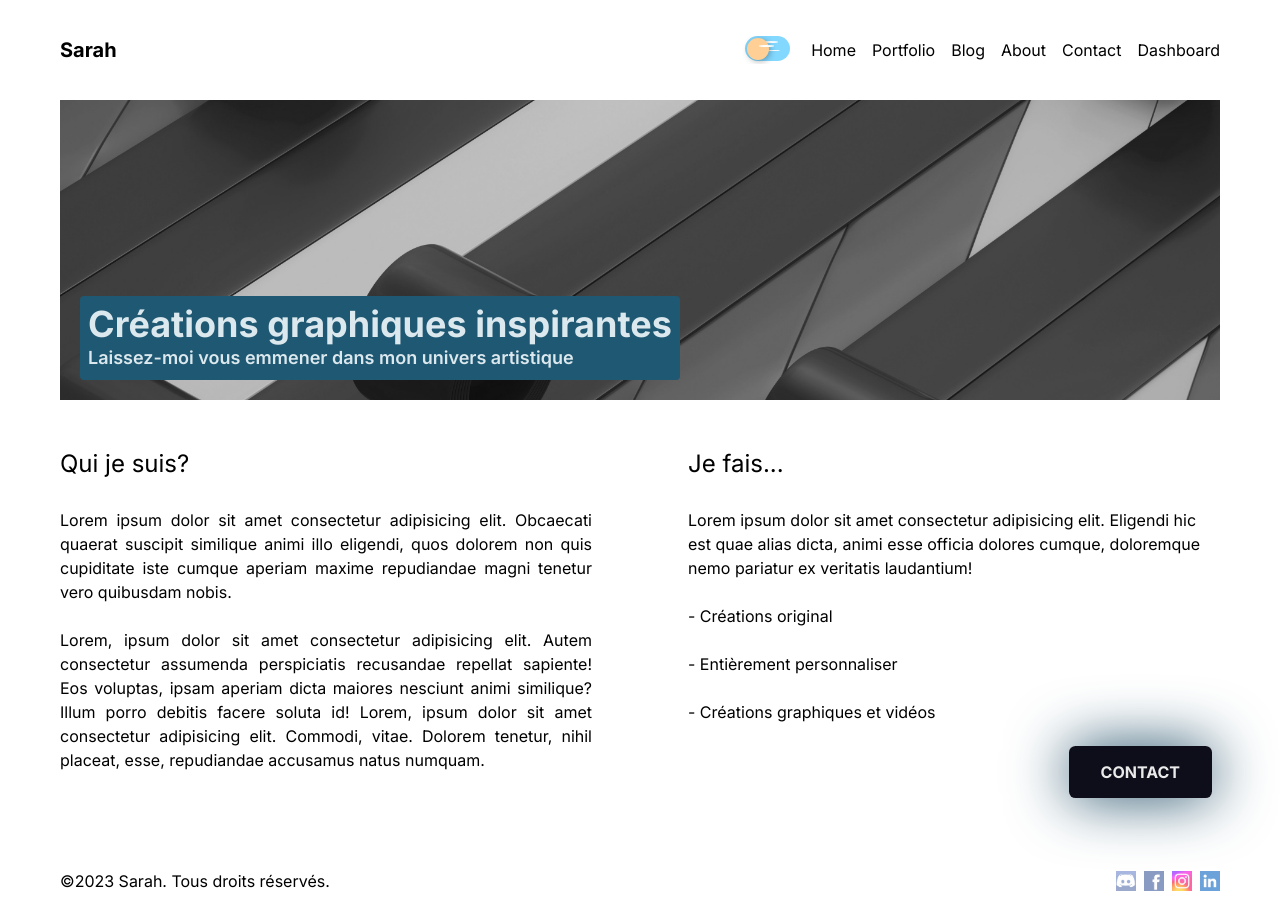
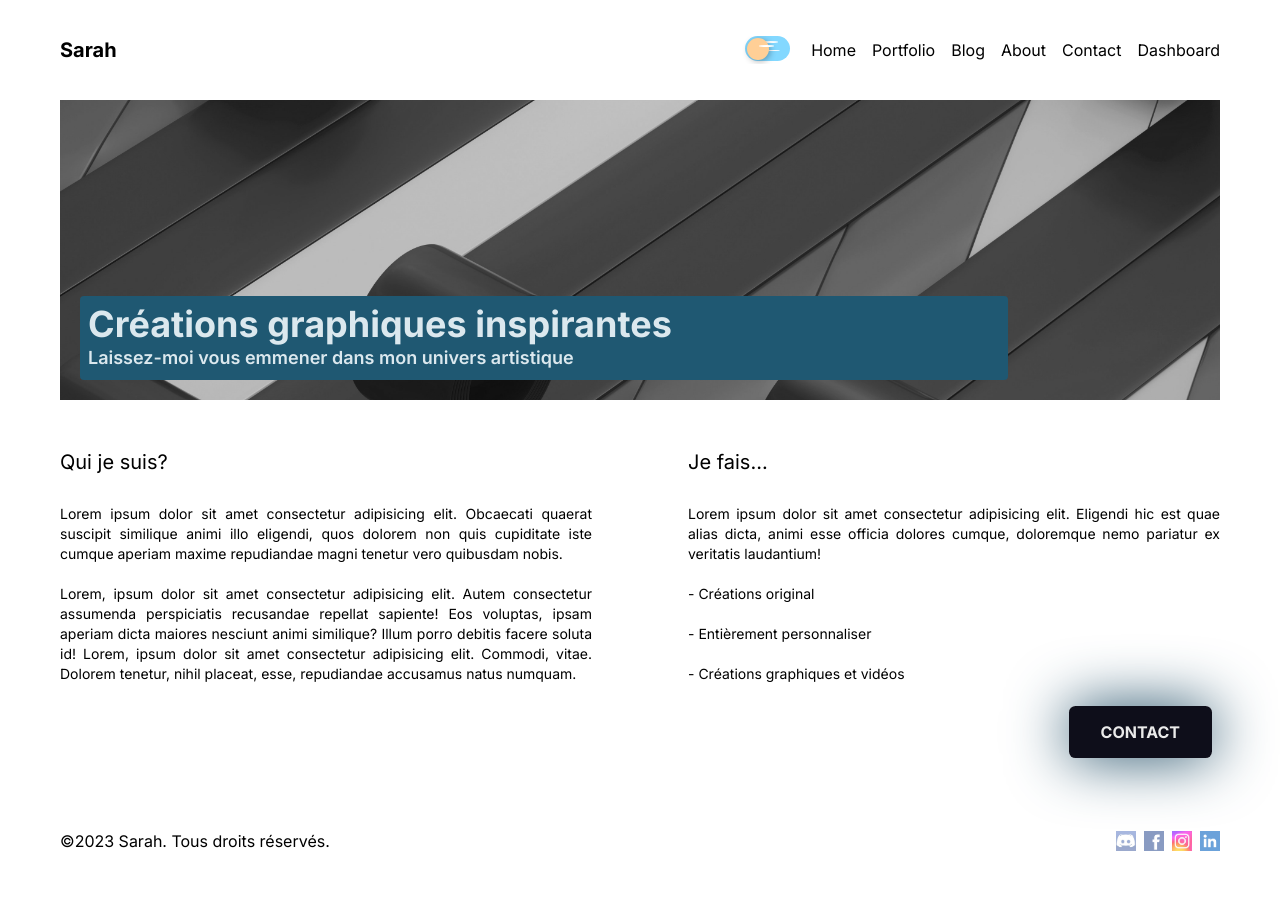
Before and after one commit to NMY0d4/Sarah_portefolio, a Next.js app: page /about in a window 1280 px wide. After the commit the page ends 882 px from the top, so only its background shows below. Built offline with nearby package versions, Linux system fonts and the light colour scheme; no server answers.

Commit message:
adjust responsive

```diff
--- a/src/app/about/page.jsx
+++ b/src/app/about/page.jsx
@@ -3,7 +3,7 @@ import Image from 'next/image';
 
 function About() {
   // STRING STYLE -------------
-  const textItemStyle = 'flex-1 mt-12 flex flex-col gap-7';
+  const textItemStyle = 'flex-1 mt-8 md:mt-12 flex flex-col gap-7';
   // --------------------------
   return (
     <div className=''>
@@ -14,17 +14,19 @@ function About() {
           alt='Sarah portfolio A propos de mois'
           className='object-cover filter grayscale'
         />
-        <div className='absolute bottom-5 left-5 bg-primaryDark p-2 rounded text-tertiary'>
-          <h1 className='text-4xl'>Créations graphiques inspirantes</h1>
-          <h2 className='text-lg font-semibold'>
+        <div className='absolute bottom-5 left-5 bg-primaryDark p-2 rounded text-tertiary w-[80%]'>
+          <h1 className='text-xl sm:text-2xl lg:text-4xl'>
+            Créations graphiques inspirantes
+          </h1>
+          <h2 className='text-sm lg:text-lg font-semibold'>
             Laissez-moi vous emmener dans mon univers artistique
           </h2>
         </div>
       </div>
-      <div className='flex gap-24'>
+      <div className='flex flex-col md:flex-row md:gap-10 xl:gap-24'>
         <div className={textItemStyle}>
-          <h2 className='text-2xl'>Qui je suis?</h2>
-          <p className='text-md text-justify'>
+          <h2 className='text-lg sm:text-xl'>Qui je suis?</h2>
+          <p className='text-sm sm:text-md text-justify'>
             Lorem ipsum dolor sit amet consectetur adipisicing elit. Obcaecati
             quaerat suscipit similique animi illo eligendi, quos dolorem non
             quis cupiditate iste cumque aperiam maxime repudiandae magni tenetur
@@ -40,8 +42,8 @@ function About() {
           </p>
         </div>
         <div className={textItemStyle}>
-          <h2 className='text-2xl'>Je fais...</h2>
-          <p className='text-md'>
+          <h2 className='text-lg sm:text-xl'>Je fais...</h2>
+          <p className='text-sm sm:text-md text-justify'>
             Lorem ipsum dolor sit amet consectetur adipisicing elit. Eligendi
             hic est quae alias dicta, animi esse officia dolores cumque,
             doloremque nemo pariatur ex veritatis laudantium!
--- a/src/app/blog/page.jsx
+++ b/src/app/blog/page.jsx
@@ -15,7 +15,7 @@ export default async function BlogPage() {
           <Link
             key={item._id}
             href={`/blog/${item._id}`}
-            className='flex items-center gap-[50px] mb-[50px]'
+            className='flex flex-col-reverse lg:flex-row items-center lg:gap-[50px] gap-[20px] xl:mb-[50px] mb-[30px]'
           >
             <Image
               src={item.img}
--- a/src/app/contact/page.jsx
+++ b/src/app/contact/page.jsx
@@ -13,8 +13,8 @@ function Contact() {
       <h1 className='font-poppins font-bold text-5xl mb-14 text-center text-secondary'>
         Entrons en contact
       </h1>
-      <div className='flex items-center gap-24'>
-        <div className='relative flex-1 h-[300px]'>
+      <div className='flex flex-col-reverse xl:flex-row justify-center items-center gap-10 xl:gap-24'>
+        <div className='relative xl:flex-1 w-full h-[300px]'>
           <Image
             className='object-contain image-move'
             src='/assets/contact-sarah.png'
--- a/src/app/globals.css
+++ b/src/app/globals.css
@@ -43,7 +43,7 @@ h1 {
 }
 
 .big-container {
-  @apply container max-w-[1366px] min-h-screen mx-auto px-[60px] flex flex-col justify-between;
+  @apply container max-w-[1366px] min-h-screen mx-auto px-[30px] lg:px-[60px] flex flex-col justify-between;
 }
 
 .inputStyle {
--- a/src/app/portefolio/layout.jsx
+++ b/src/app/portefolio/layout.jsx
@@ -2,8 +2,8 @@ import React from 'react';
 
 const Layout = ({ children }) => {
   return (
-    <div>
-      <h1 className='text-[60px]'>Mon travail</h1>
+    <div className='w-full mx-auto'>
+      <h1 className='text-[40px] xl:text-[60px]'>Mon travail</h1>
       {children}
     </div>
   );
--- a/src/app/portefolio/page.jsx
+++ b/src/app/portefolio/page.jsx
@@ -8,9 +8,11 @@ function Portfolio() {
   const titleStyle = `absolute right-4 bottom-3 text-[35px] text-lightness font-bold`;
   // -------------------
   return (
-    <div className=''>
-      <h2 className='my-5 mx-0 text-4xl'>Choisissez une galerie.</h2>
-      <div className='flex gap-12'>
+    <div className='w-full mx-auto'>
+      <h2 className='my-5 mx-0 text-2xl xl:text-4xl'>
+        Choisissez une galerie.
+      </h2>
+      <div className='flex flex-wrap lg:flex-row justify-center gap-12'>
         <Link
           href='portefolio/illustrations'
           className={itemStyle}
```
